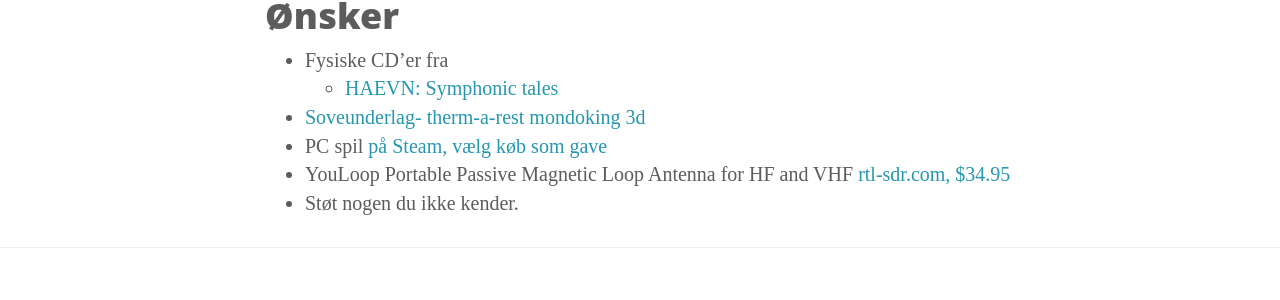
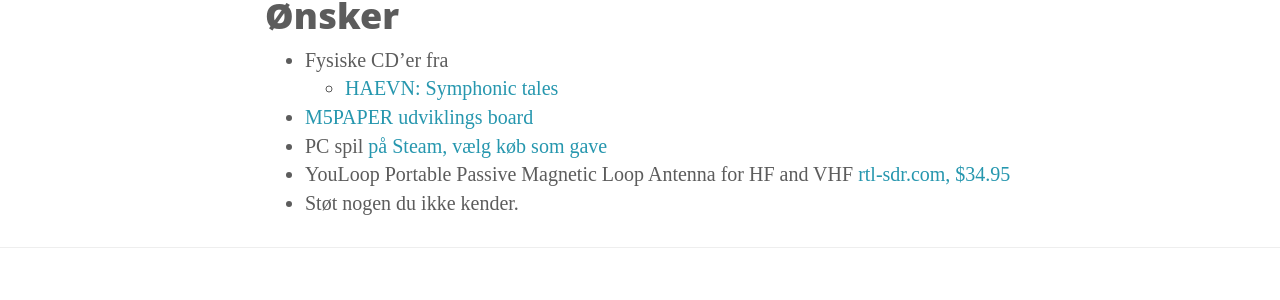
Before and after one commit to clysel/christian.lysel.net, a Jekyll site: the page built from gave.markdown, in a window 1280 px wide. Shown: the part 530-830 px from the top of the page. Built offline with Jekyll 4.4.1, drawn with Linux system fonts in a browser that asks for light colours.

Commit message:
Update gave.markdown

```diff
--- a/gave.markdown
+++ b/gave.markdown
@@ -8,7 +8,7 @@
 
 * Fysiske CD'er fra
   * [HAEVN: Symphonic tales](https://haevnmusic.store/collections/cds/products/symphonic-tales-cd?variant=31498813276233)
-* [Soveunderlag- therm-a-rest mondoking 3d](https://www.grejfreak.dk/shop/301-underlag-luft/15926-therm-a-rest-mondoking-3d-liggeunderlag/?variantId=3348)
+* [M5PAPER udviklings board](https://www.elfa.se/en/m5paper-v1-540x960-ink-touch-display-core-m5stack-k049/p/30226133)
 * PC spil [på Steam, vælg køb som gave](https://store.steampowered.com/wishlist/profiles/76561197993716838/#sort=order)
 * YouLoop Portable Passive Magnetic Loop Antenna for HF and VHF [rtl-sdr.com, $34.95](https://www.rtl-sdr.com/buy-rtl-sdr-dvb-t-dongles/?add-to-cart=41564)
 * Støt nogen du ikke kender.
```
